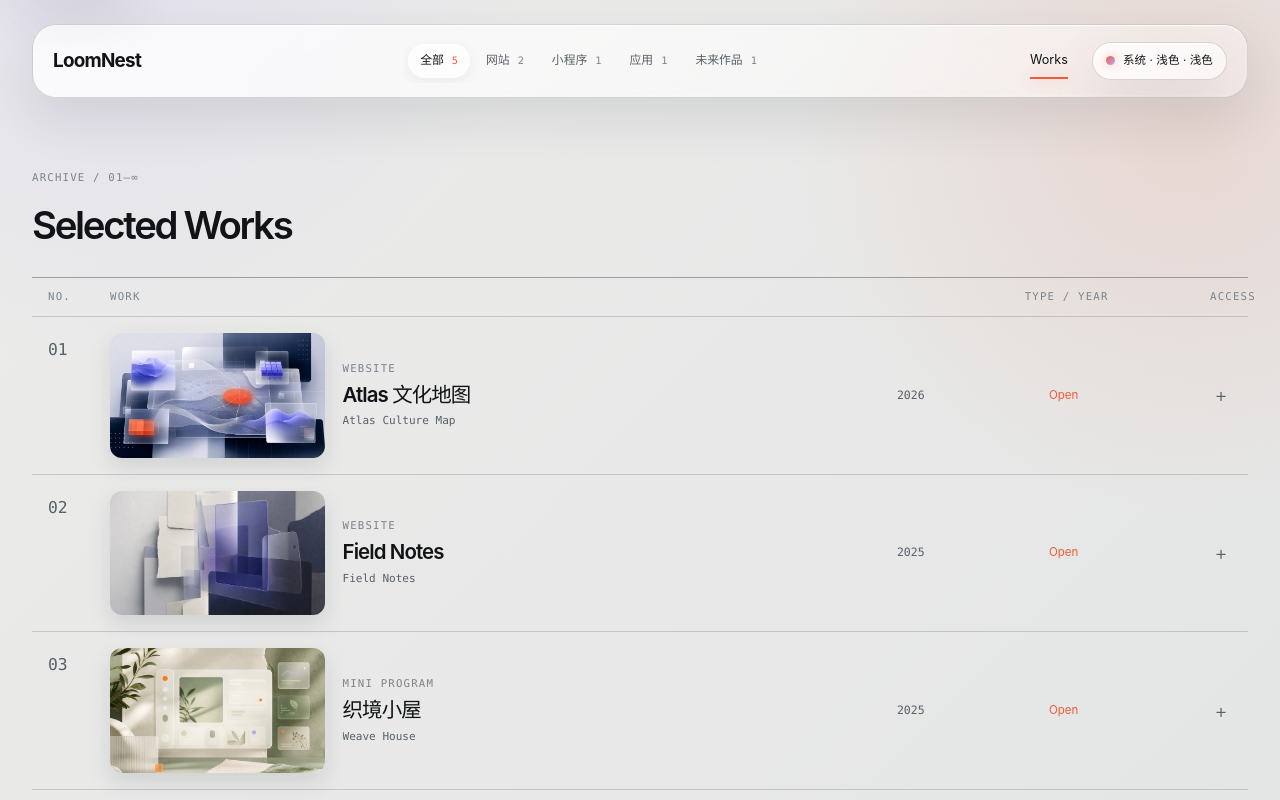
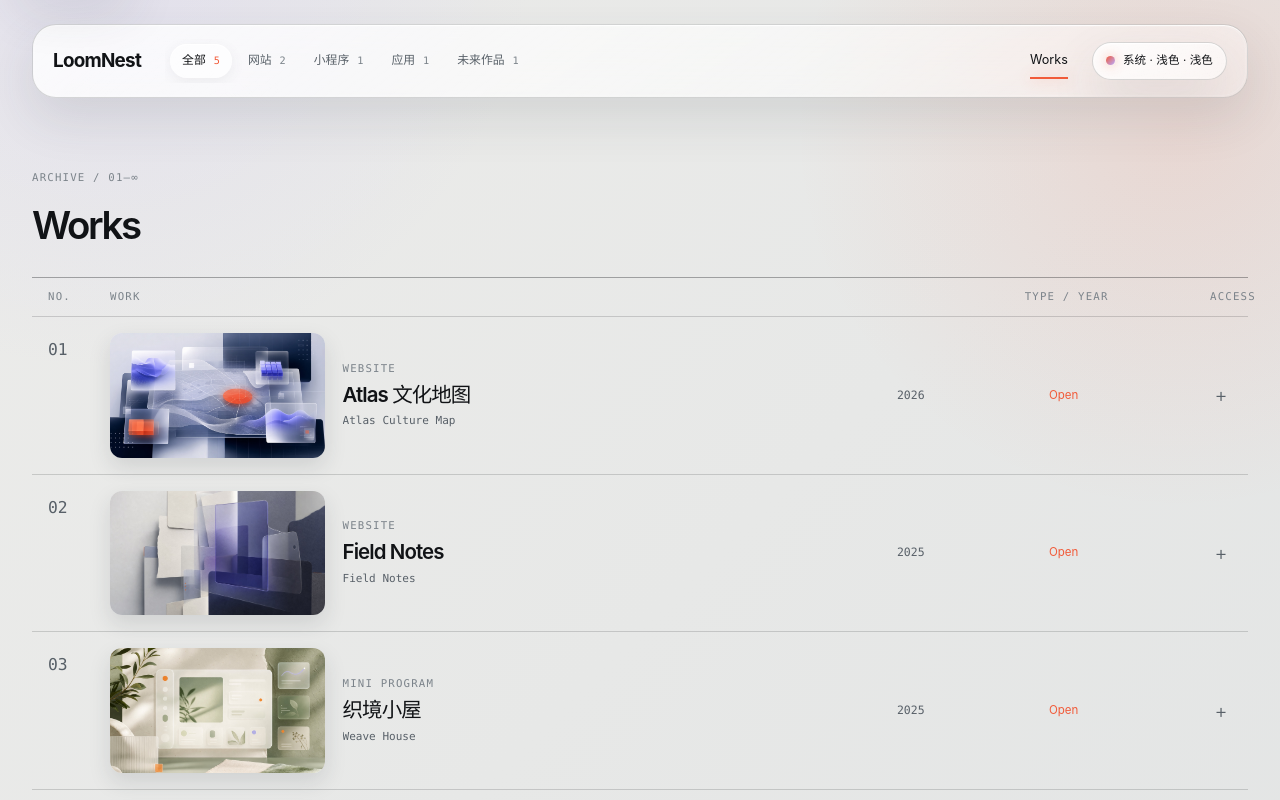
Before and after one commit to SeaHub/LoomNest, a Vue app: page / in a window 1280 px wide. Shown: the top 800 px of the page. Built offline with nearby package versions, Linux system fonts and the light colour scheme.

Commit message:
feat: align header filters with brand

```diff
--- a/src/App.vue
+++ b/src/App.vue
@@ -311,7 +311,7 @@ onBeforeUnmount(() => {
       <div class="section-heading">
         <div>
           <p class="eyebrow">ARCHIVE / 01—∞</p>
-          <h2 id="works-heading">Selected Works</h2>
+          <h2 id="works-heading">Works</h2>
         </div>
       </div>
 
--- a/src/styles.css
+++ b/src/styles.css
@@ -160,7 +160,7 @@ button { font: inherit; }
 }
 
 .header-filter-scroll {
-  justify-self: center;
+  justify-self: start;
   max-width: 100%;
   min-width: 0;
   overflow-x: auto;
```
